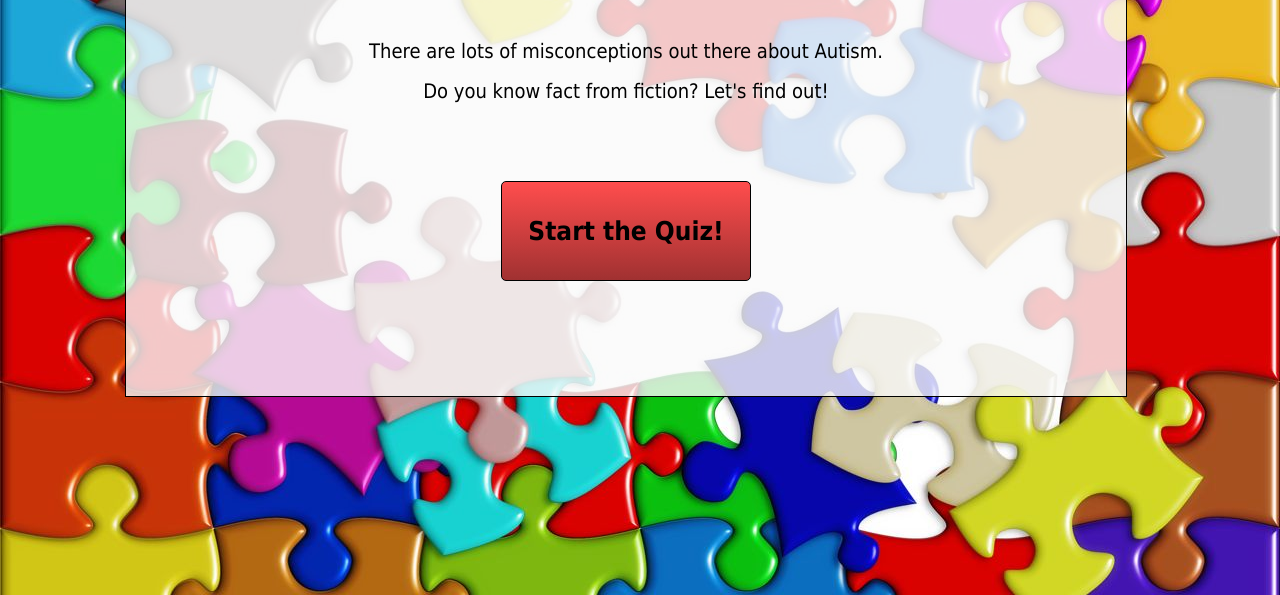
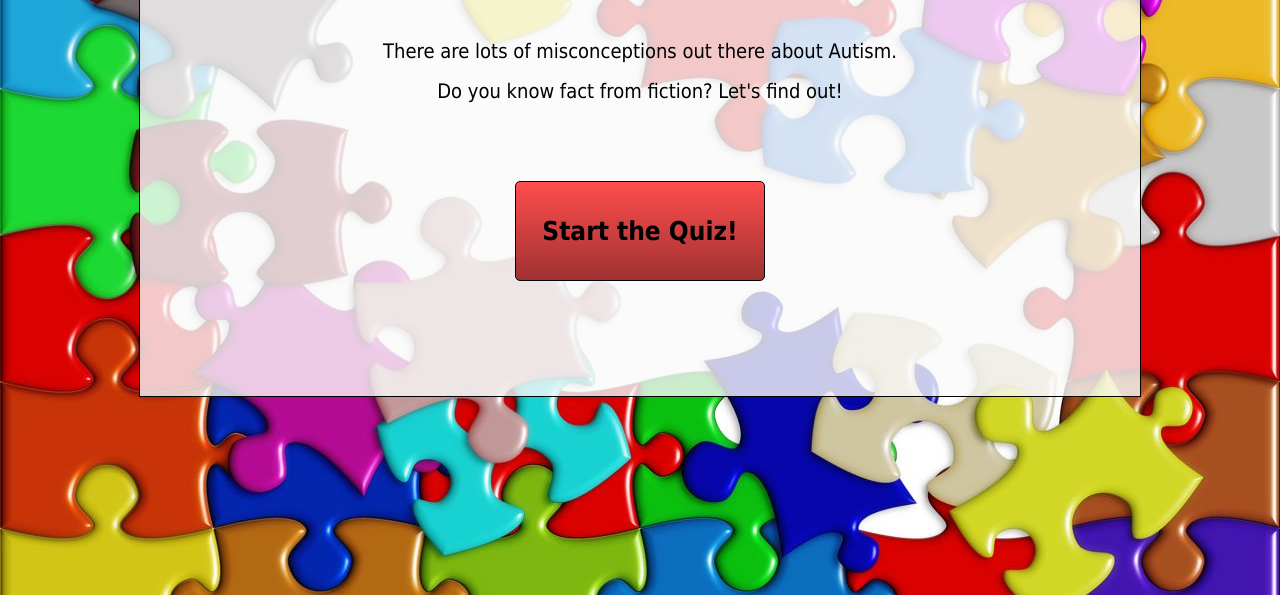
Before and after one commit to cdeeter/ASD-quiz, a plain HTML site: page index.html in a window 1280 px wide. Shown: the part 205-800 px from the top of the page. Drawn offline with Linux system fonts and the light colour scheme.

Commit message:
Removed container

```diff
--- a/css/main.css
+++ b/css/main.css
@@ -49,20 +49,16 @@ body {
 	background-size: cover;
 	background-repeat: none;
 	background-position: fixed;
+	-webkit-box-sizing: content-box;
+	-moz-box-sizing: content-box;
+	box-sizing: content-box;
 }
 
 
-#container {
-	height: 665px;
-	background-image: url('../images/puzzle.jpg');
-	background-size: cover;
-	background-repeat: none;
-	background-position: fixed;
-}
-
 #quizBody {
-	position: absolute;
-	margin: 75px 125px 75px 125px;
+	position: relative;
+	margin: auto;
+	margin-top: 75px;
 	display: block;
 	height: 425px;
 	width: 900px;
--- a/index.html
+++ b/index.html
@@ -8,7 +8,6 @@
 	<script src="js/app.js"></script>
 </head>
 <body>
-	<div id="container">
 	<div id="quizBody"><br />
 
 		<div class="intro">
@@ -46,6 +45,5 @@
 		</div>
 			<button name="restart" id="restartBtn" class="btn" value="Re-take the quiz!">Re-take the quiz!</button>
 	</div>
-</div>
 </body>
 </html>
```
